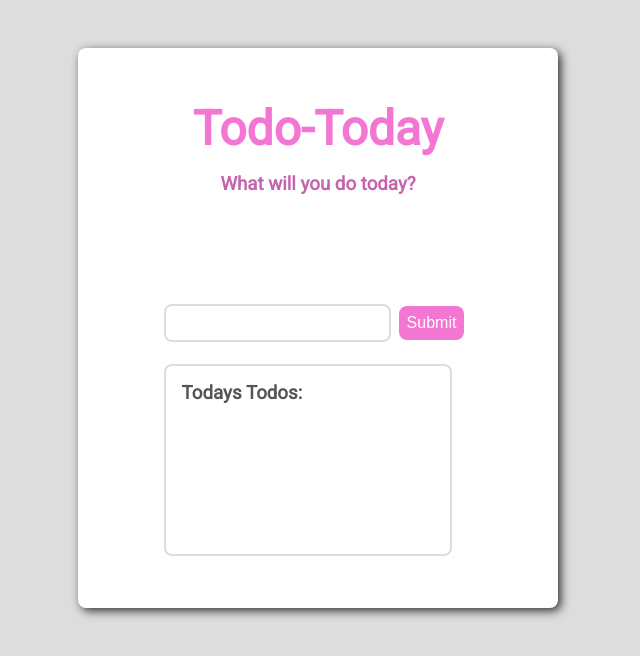
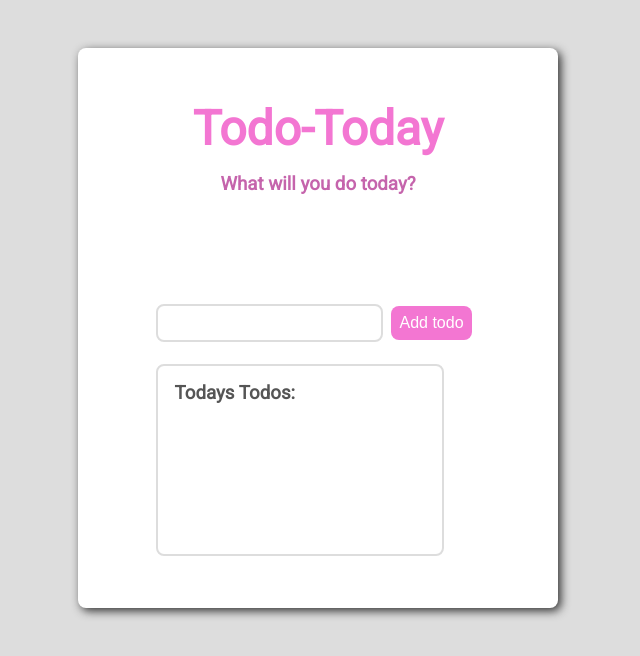
Before and after one commit to PetterFogel/angular-project, an Angular app: page / in a window 1280 px wide. Shown: the top 656 px of the page, without its empty margins (322-962 px from the left). Built offline with nearby package versions, Linux system fonts and the light colour scheme.

Commit message:
Add new text on button.

```diff
--- a/src/app/components/todo-form/todo-form.component.html
+++ b/src/app/components/todo-form/todo-form.component.html
@@ -9,7 +9,7 @@
         <input
             class="form-btn"
             type="submit"
-            value="Submit"
+            value="Add todo"
             (click)="fetchInputValue()"
         />
     </form>
```
